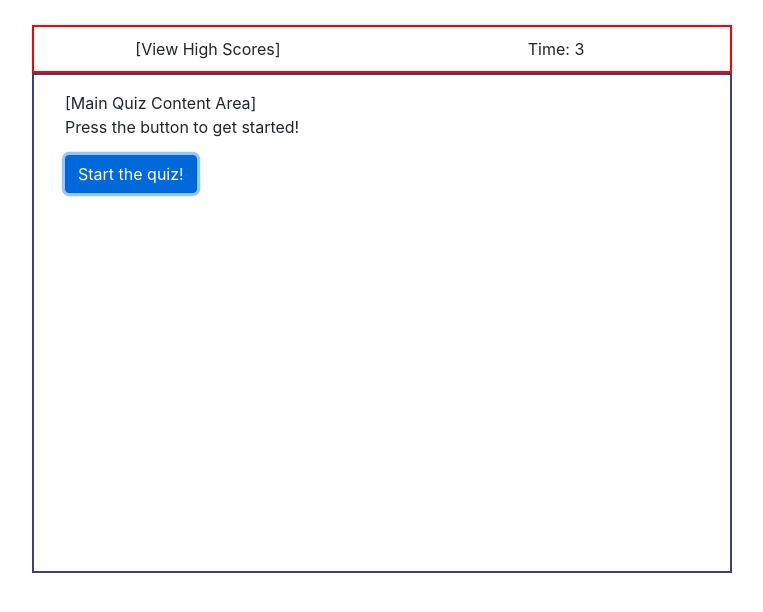
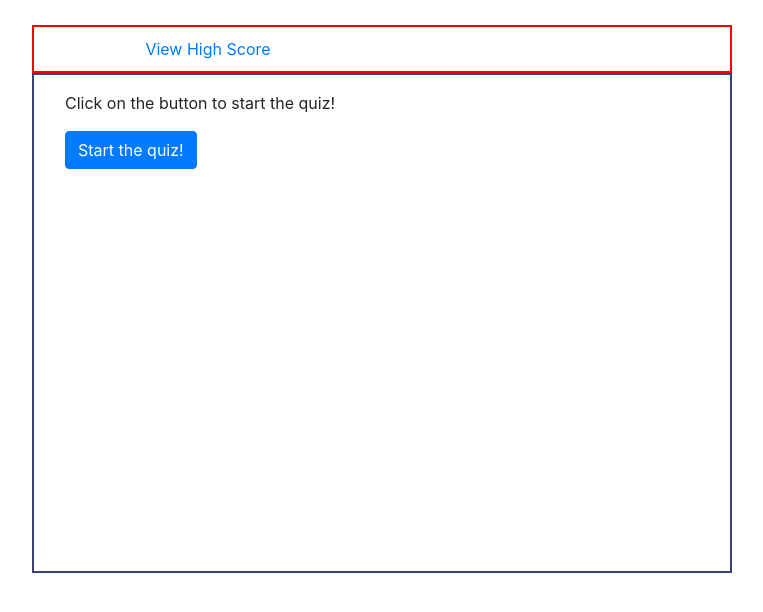
Before and after one commit to code-monkey713/pop-quiz-time, a plain HTML site: page index.html in a window 1280 px wide. Both pictures are taken after a click on the button "Start the quiz!". Shown: the whole page, without its empty margins (258-1021 px from the left). Drawn offline with nearby package versions, Linux system fonts and the light colour scheme.

Commit message:
moved all HTML content to be made with JS so they can be recalled at the end of the quiz

```diff
--- a/index.html
+++ b/index.html
@@ -13,19 +13,15 @@
 
 <body>
   <div class="container wrapper">
-    <div class="row tally ">
-      <div class="col-6 highScore d-flex justify-content-center">
-        [View High Scores]
+    <div class="row tally">
+      <div class="col-6  d-flex justify-content-center highScore" id='highScore'>
       </div>
-      <div class="col-6 timer d-flex justify-content-center">
-        [Timer]
+      <div class="col-6  d-flex justify-content-center timer">
       </div>
     </div>
     <div class="row content">
       <div class="col-sm-12 col-md-8 col-lg-6 stagingArea">
-        [Main Quiz Content Area]
-        <p class="startParagraph">Press the button to get started!</p>
-        <button type="button" class="btn btn-primary startBtn">Start the quiz!</button>
+        <!-- <button type="button" class="btn btn-primary startBtn">Start the quiz!</button> -->
       </div>
     </div>
   </div>
--- a/scripts.js
+++ b/scripts.js
@@ -1,22 +1,56 @@
-var startBtn = document.querySelector('.startBtn');
+var startBtn;
+var highScoreEL = document.querySelector('.highScore');
 var timeEl = document.querySelector('.timer');
 var mainEl = document.querySelector('.stagingArea');
 
+
+function initialState() {
+  //secondsLeft = 2;
+  const a = document.createElement('a');
+  a.setAttribute('href', '#');
+  const span = document.createElement('span');
+  span.setAttribute('class', '');
+  a.appendChild(span);
+  a.innerHTML += 'View High Score';
+  document.getElementById('highScore').appendChild(a);
+
+  mainEl.textContent += 'Click on the button to start the quiz!';
+
+  // This is to add the line break after the text
+  const paragraph = document.createElement('p');
+  mainEl.appendChild(paragraph);
+
+  // This is to create the button to start the
+  const button = document.createElement('button');
+  const textBtn = document.createTextNode('Start the quiz!');
+  button.setAttribute('class', 'btn btn-primary startBtn');
+  button.appendChild(textBtn);
+  mainEl.appendChild(button);
+  startBtn = button;
+}
+
+initialState();
+
 function popQuiz() {
 
-var secondsLeft = 5;
-
-function setTime() {
+  var secondsLeft = 2;
+  function setTime() {
   var timerInterval = setInterval(function() {
     secondsLeft--;
     timeEl.textContent = 'Time: ' + secondsLeft;
     console.log(secondsLeft);
     if(secondsLeft === 0) {
       clearInterval(timerInterval);
+      //clearInterval(secondsLeft);
+      timeEl.textContent = '';
       sendMessage();
     }
+  }, 1000);
+}
 
-  }, 1000);
+function clearContent() {
+  mainEl.textContent = '';
+  highScoreEL.textContent = '';
 }
 
 function sendMessage() {
@@ -26,10 +60,13 @@ function sendMessage() {
 
   // imgEl.setAttribute("src", "images/pexels-lukas-628241.jpg");
   // mainEl.appendChild(imgEl);
+
   var paraEl = document.createElement('p');
   paraEl.textContent = "This is the end of the test!";
   mainEl.appendChild(paraEl);
-  //alert('This is the end of the test!');
+
+  clearContent();
+  initialState();
 }
 
 setTime();
```
